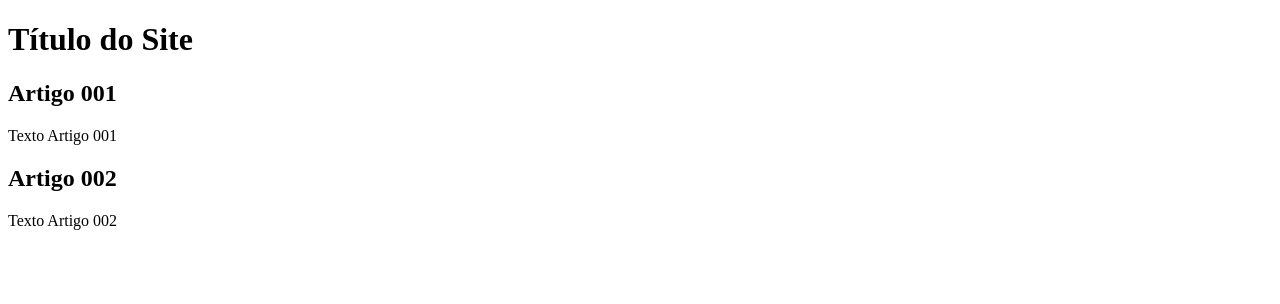
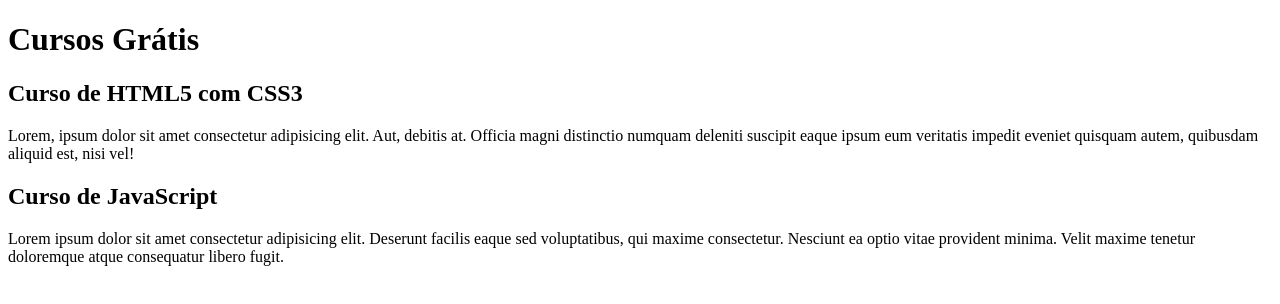
Before and after one commit to EvandroTM/Projeto-Site, a plain HTML site: page index.html in a window 1280 px wide. Drawn offline with Linux system fonts and the light colour scheme.

Commit message:
comecei a escrever conteúdo
teste de branchs

```diff
--- a/index.html
+++ b/index.html
@@ -11,15 +11,15 @@
 <body>
     <main>
         <header>
-            <h1>Título do Site</h1>
+            <h1>Cursos Grátis</h1>
         </header>
         <article>
-            <h2>Artigo 001</h2>
-            <p>Texto Artigo 001</p>
+            <h2>Curso de HTML5 com CSS3</h2>
+            <p>Lorem, ipsum dolor sit amet consectetur adipisicing elit. Aut, debitis at. Officia magni distinctio numquam deleniti suscipit eaque ipsum eum veritatis impedit eveniet quisquam autem, quibusdam aliquid est, nisi vel!</p>
         </article>
         <article>
-            <h2>Artigo 002</h2>
-            <p>Texto Artigo 002</p>
+            <h2>Curso de JavaScript</h2>
+            <p>Lorem ipsum dolor sit amet consectetur adipisicing elit. Deserunt facilis eaque sed voluptatibus, qui maxime consectetur. Nesciunt ea optio vitae provident minima. Velit maxime tenetur doloremque atque consequatur libero fugit.</p>
         </article>
     </main>
 
```
